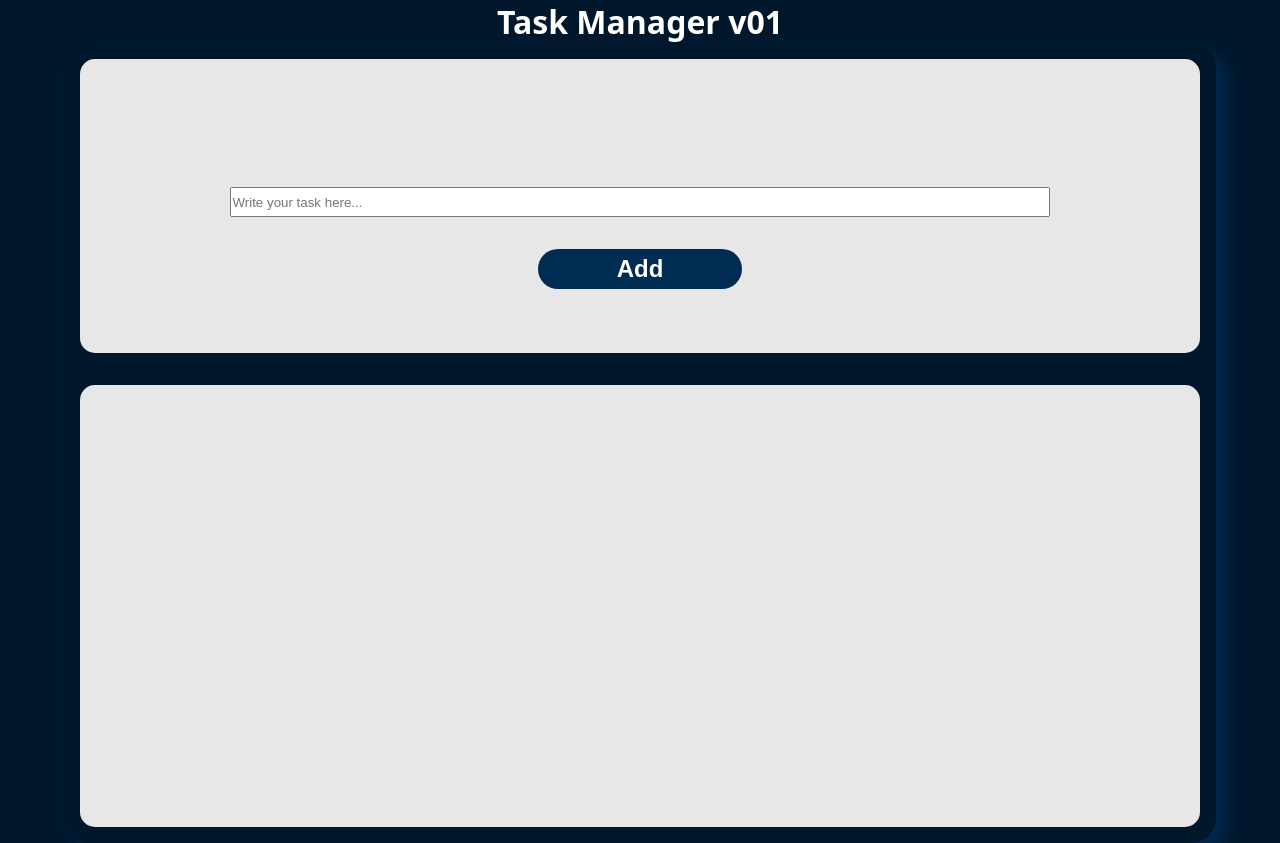
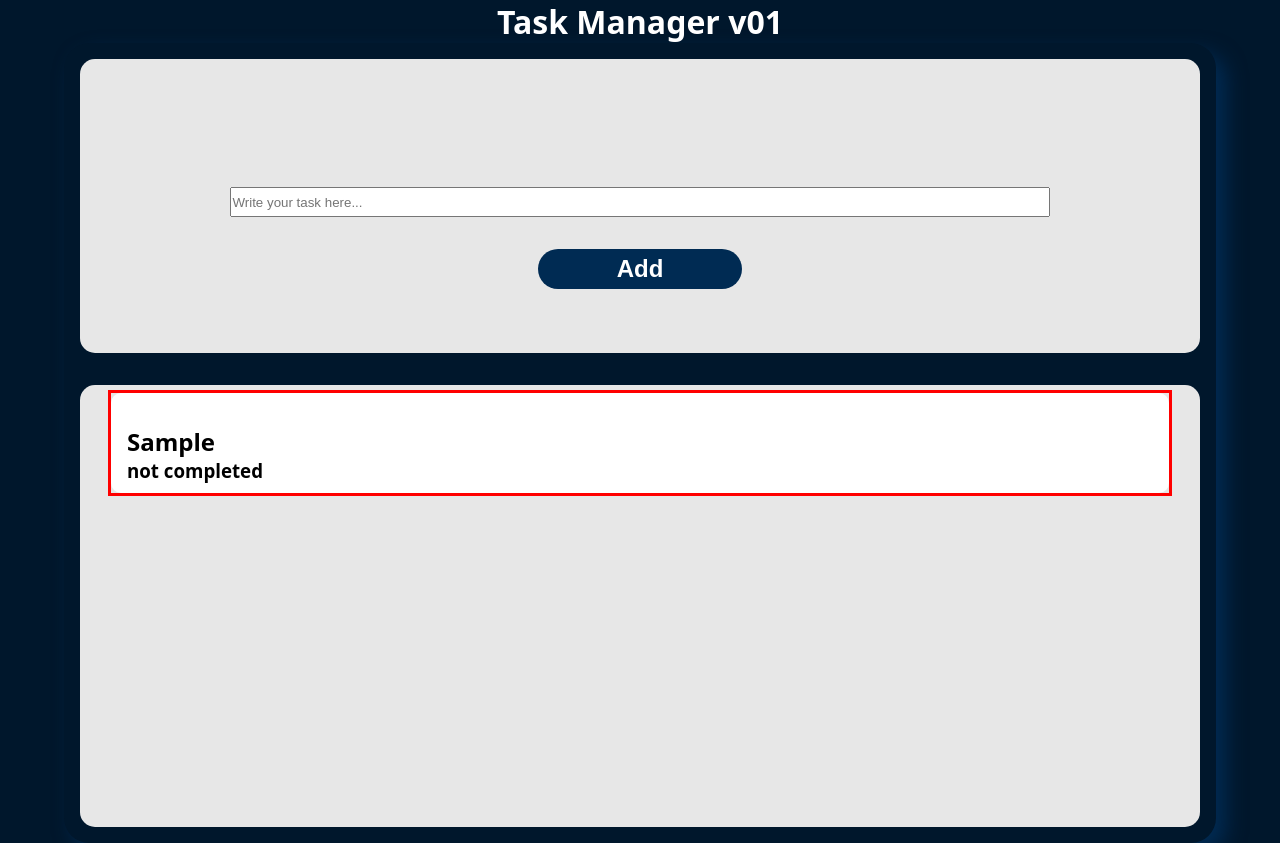
Before and after one commit to AdrianLesko/Task-Manager, a React (Vite) app: page / in a window 1280 px wide. Both pictures are taken after typing "Sample" into the empty fields and a click on the button "Add". Built offline with nearby package versions, Linux system fonts and the light colour scheme.

Commit message:
Task Manager v0.1

```diff
--- a/src/App.jsx
+++ b/src/App.jsx
@@ -25,7 +25,7 @@ function App() {
         </div>
 
         <div className='list-container'>
-          <TaskList />
+          <TaskList showTask={dataList} />
         </div>
 
       </div>
--- a/src/components/taskForm.jsx
+++ b/src/components/taskForm.jsx
@@ -13,7 +13,7 @@ export default function TaskForm (props) {
         e.preventDefault()
         const dataObj = {
             title: currentVal,
-            checked: false,
+            completed: false,
         }
         addTask(dataObj)
         setVal('')
--- /dev/null
+++ b/src/components/taskItem.css
@@ -0,0 +1,7 @@
+.task-container {
+    padding: 2rem 1rem;
+    height: 100px;
+    border-radius: 10px;
+    background: white;
+    color: black;
+}
--- a/src/components/taskItem.jsx
+++ b/src/components/taskItem.jsx
@@ -1,6 +1,12 @@
+import './taskItem.css'
 
-function TaskItem () {
-    return
+function TaskItem ({task}) {
+    return (
+        <div className='task-container'>
+            <h2>{task.title}</h2>
+            <h3>{task.completed ? 'completed' : 'not completed'}</h3>
+        </div>
+    )
 }
 
 export default TaskItem
--- /dev/null
+++ b/src/components/taskList.css
@@ -0,0 +1,9 @@
+.task-list-container {
+    border: solid red;
+    width: 95%;
+    margin-top: 5px;
+    display: flex;
+    flex-direction: column;
+    gap:3px;
+
+}
--- a/src/components/taskList.jsx
+++ b/src/components/taskList.jsx
@@ -1,6 +1,15 @@
 import TaskItem from "./taskItem"
+import './taskList.css'
 
-export default function TaskList () {
+export default function TaskList (props) {
+    const dataList = props.showTask
 
-    return <TaskItem />
+    return (
+
+        <div className='task-list-container'>
+            {dataList.map((task, index) => {
+                return <TaskItem task={task} key={index} />
+            })}
+        </div>
+    )
 }
--- a/src/index.css
+++ b/src/index.css
@@ -39,4 +39,7 @@ body {
     height: 60%;
     margin: 1rem;
     border-radius: 15px;
+    display: flex;
+    flex-direction: column;
+    align-items:center;
 }
```
